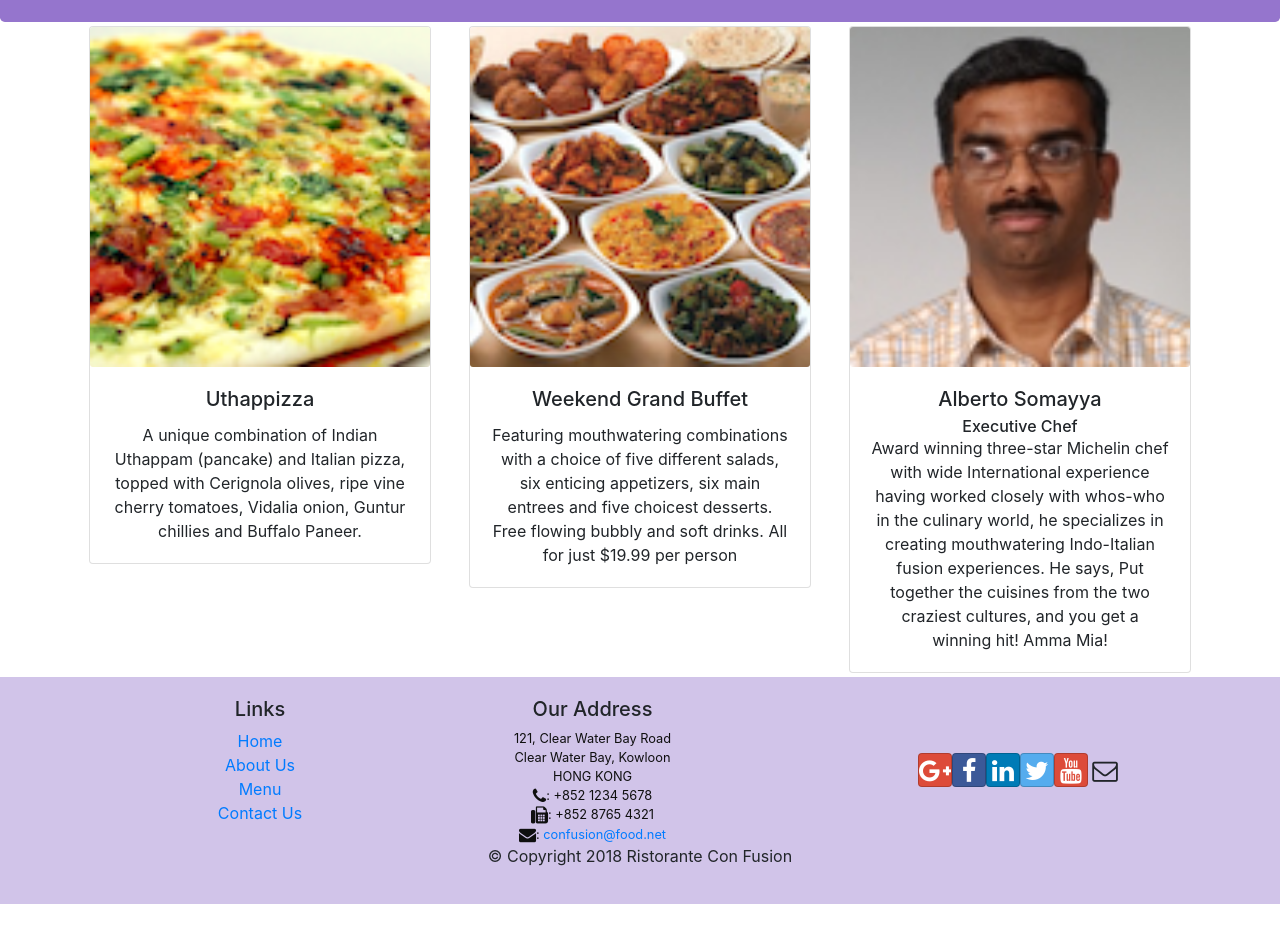
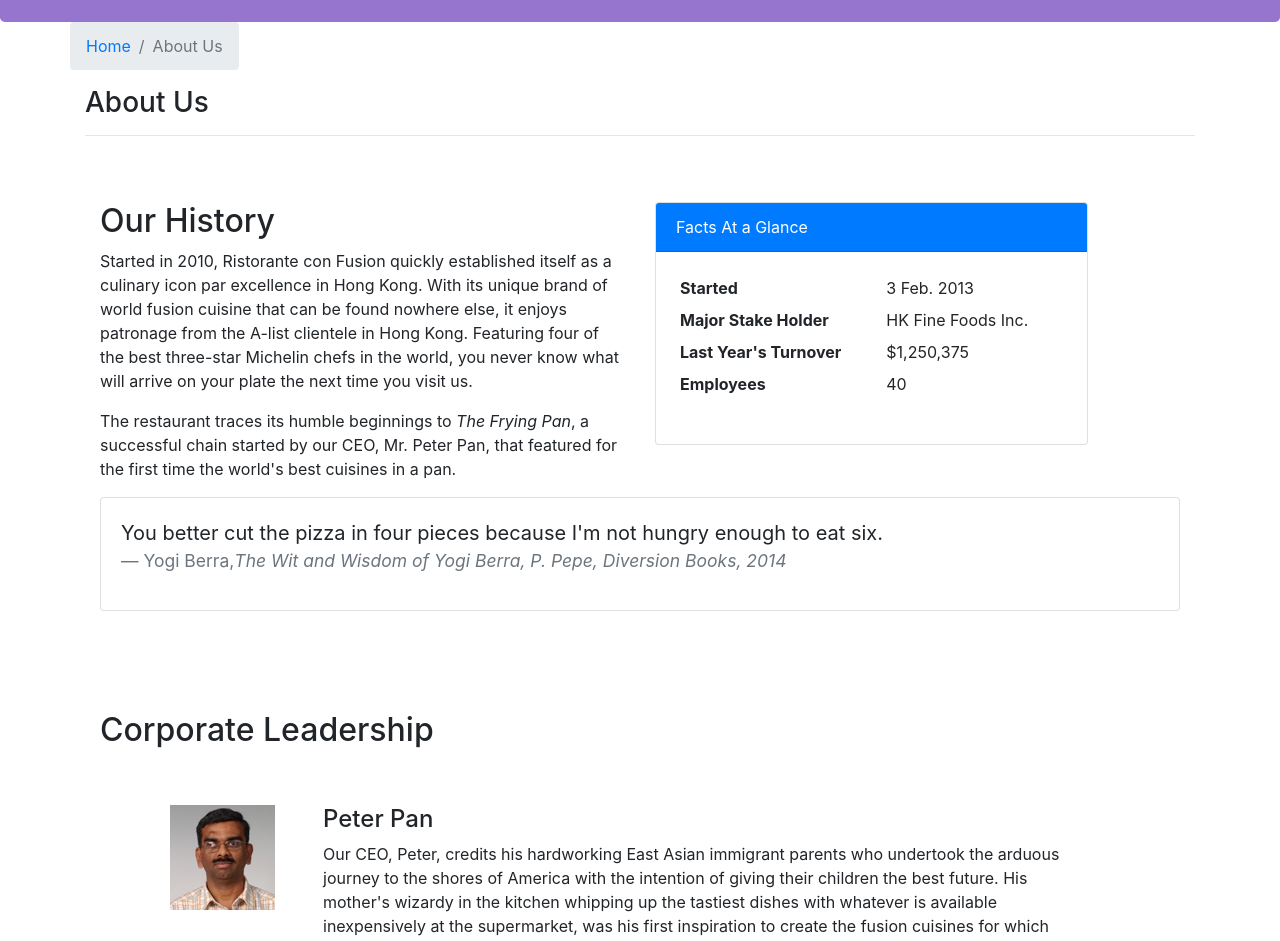
Before and after one commit to Ismael-Avila/Ristorante-confusion, a React (Create React App) app: page /aboutus in a window 1280 px wide. Before the commit this address led to /home. Shown: the part 320-1261 px from the top of the page. Before the commit the page ends 1224 px from the top, so only its background shows below. Built offline with nearby package versions, Linux system fonts and the light colour scheme.

Commit message:
Single Page Applications Part 3 Assignment: AboutComponent

```diff
--- a/src/App.css
+++ b/src/App.css
@@ -1,6 +1,6 @@
-.App {
+/*.App {
   text-align: center;
-}
+}*/
 
 .App-logo {
   height: 40vmin;
@@ -50,7 +50,7 @@
 .row-content {
     margin:0px auto;
     padding: 50px 0px 50px 0px;
-    border-bottom: 1px ridge;
+    /*border-bottom: 1px ridge;*/
     min-height:400px;
 }
 
--- /dev/null
+++ b/src/components/AboutComponent.js
@@ -0,0 +1,104 @@
+import React from 'react';
+import { Breadcrumb, BreadcrumbItem, Card, CardBody, CardHeader, Media } from 'reactstrap';
+import { Link } from 'react-router-dom';
+
+function RenderLeader({leader}){
+  return(
+    <Media tag="li">
+      <Media left middle>
+          <Media object src={leader.image} alt={leader.name} />
+      </Media>
+      <Media body className="ml-5">
+        <Media heading>{leader.name}</Media>
+        <p>{leader.description}</p>
+      </Media>
+    </Media>
+  );
+
+}
+
+function About(props) {
+
+
+  const leaders = props.leaders.map((leader) => {
+    return (
+      <div class="container">
+        <div className="col-11 mt-5">
+          <RenderLeader leader={leader}/>
+        </div>
+      </div>
+    );
+  });
+
+  return(
+    <div className="container">
+      <div className="row">
+        <Breadcrumb>
+          <BreadcrumbItem><Link to="/home">Home</Link></BreadcrumbItem>
+          <BreadcrumbItem active>About Us</BreadcrumbItem>
+        </Breadcrumb>
+        <div className="col-12">
+          <h3>About Us</h3>
+          <hr />
+        </div>
+      </div>
+      <div className="row row-content">
+        <div className="col-12 col-md-6">
+          <h2>Our History</h2>
+          <p>Started in 2010,
+           Ristorante con Fusion quickly established itself as a culinary icon par excellence in Hong Kong. With its unique brand of world fusion cuisine that can be found nowhere else, it enjoys patronage from the A-list clientele in Hong Kong.  Featuring four of the best three-star Michelin chefs in the world, you never know what will arrive on your plate the next time you visit us.</p>
+          <p>The restaurant traces its humble beginnings to <em>The Frying Pan</em>, a successful chain started by our CEO, Mr. Peter Pan, that featured for the first time the world's best cuisines in a pan.</p>
+        </div>
+
+        <div className="col-12 col-md-5">
+          <Card>
+            <CardHeader className="bg-primary text-white">Facts At a Glance</CardHeader>
+            <CardBody>
+              <dl className="row p-1">
+                <dt className="col-6">Started</dt>
+                <dd className="col-6">3 Feb. 2013</dd>
+                <dt className="col-6">Major Stake Holder</dt>
+                <dd className="col-6">HK Fine Foods Inc.</dd>
+                <dt className="col-6">Last Year's Turnover</dt>
+                <dd className="col-6">$1,250,375</dd>
+                <dt className="col-6">Employees</dt>
+                <dd className="col-6">40</dd>
+              </dl>
+            </CardBody>
+          </Card>
+        </div>
+
+        <div className="col-12">
+          <Card>
+            <CardBody className="bg-faded">
+              <blockquote className="blockquote">
+                <p className="mb-0">You better cut the pizza in four pieces because I'm not hungry enough to eat six.</p>
+                <footer className="blockquote-footer">Yogi Berra,
+                <cite title="Source Title">The Wit and Wisdom of Yogi Berra, P. Pepe, Diversion Books, 2014</cite>
+                </footer>
+              </blockquote>
+            </CardBody>
+          </Card>
+        </div>
+
+      </div>
+
+      <div className="row row-content">
+
+        <div className="col-12">
+          <h2>Corporate Leadership</h2>
+        </div>
+
+        <div className="col-12">
+          <Media list>
+            {leaders}
+          </Media>
+        </div>
+
+      </div>
+
+    </div>
+  );
+}
+
+export default About;
--- a/src/components/MainComponent.js
+++ b/src/components/MainComponent.js
@@ -13,6 +13,7 @@
 import Footer from "./FooterComponent"
 import Home from "./HomeComponent"
 import Contact from "./ContactComponent"
+import About from "./AboutComponent"
 
 
 /*So that, the main component is now responsible fore verything related to
@@ -71,6 +72,8 @@
             leader={this.state.leaders.filter((leader) => leader.featured)[0]}
           />} />
 
+          <Route path="/aboutus" component={()=><About leaders={this.state.leaders}/>} />
+
           <Route exact path='/menu' component={() => <Menu dishes={this.state.dishes}
           comments={this.state.comments} />} />
 
```
